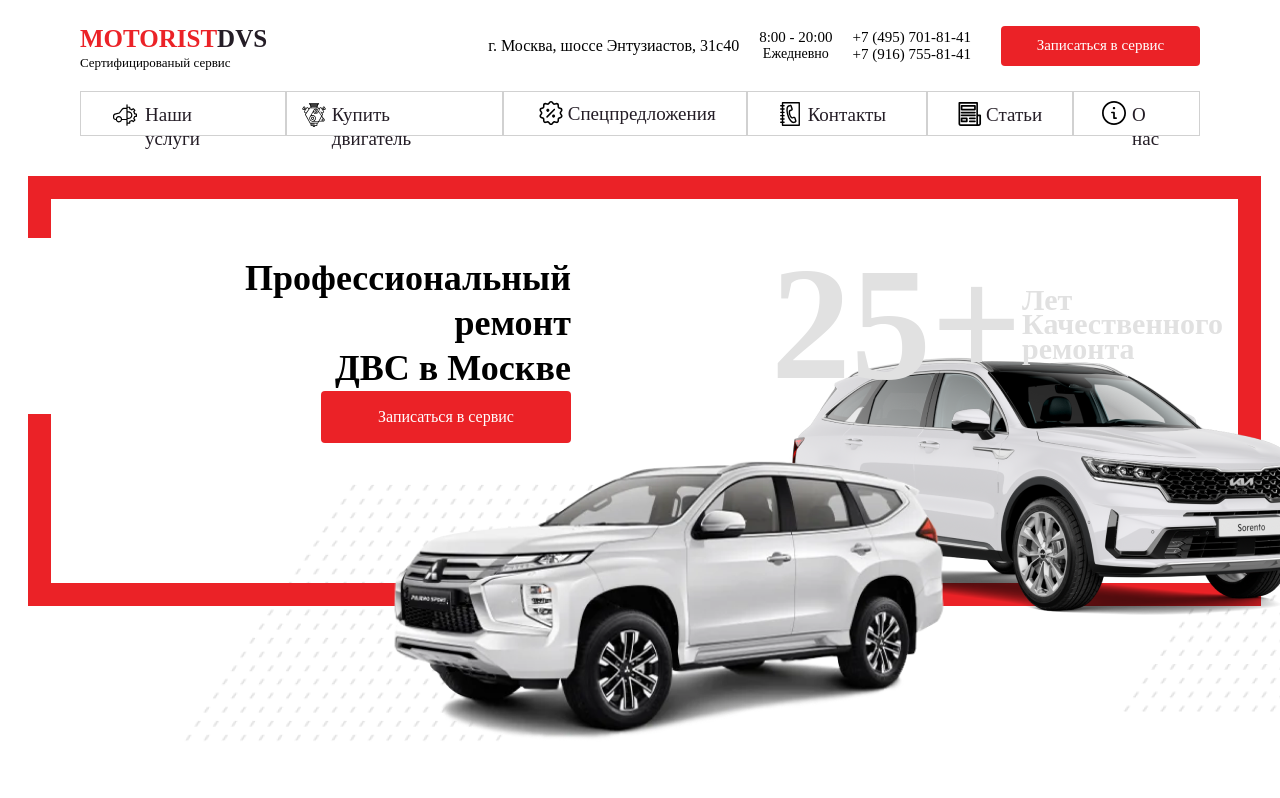
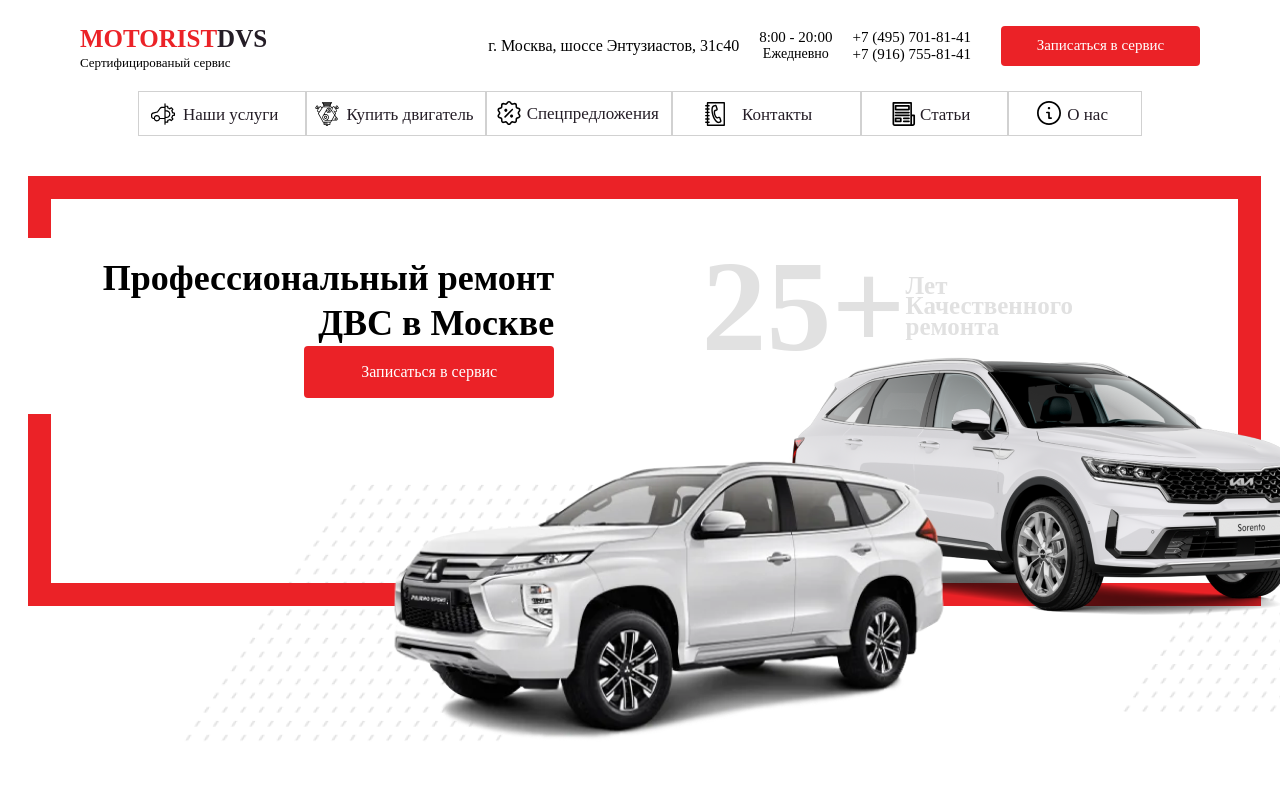
Before and after one commit to VadimBagrov/Project-1, a PHP site: page / in a window 1280 px wide; the page is wider, and only the part inside the window is pictured. Shown: the top 798 px of that part. Run offline with PHP 8.4, Linux system fonts and the light colour scheme; grey boxes are pictures that could not be loaded.

Commit message:
Add files via upload

```diff
--- a/scss/style.scss
+++ b/scss/style.scss
@@ -239,9 +239,9 @@
     display: flex;
     flex-direction: column;
     align-items: flex-end;
-    padding-left: 165px;
     padding-top: 50px;
-    margin-right: 200px;
+    padding-left: 10.031%;
+    margin-right: 12.159%;
   }
 
   &__left-btn {
@@ -1181,3 +1181,91 @@
     margin-bottom: 0;
   }
 }
+
+@media screen and (max-width: 1776px) {
+  .main-sec__left {
+    padding-top: 50px;
+    padding-left: 8.031%;
+    margin-right: 11.159%;
+  }
+}
+
+@media screen and (max-width: 1569px) {
+  .main-sec__left {
+    padding-top: 50px;
+    padding-left: 2.031%;
+    margin-right: 10.159%;
+  }
+}
+
+@media screen and (max-width: 1420px) {
+  .header {
+    &__block>p {
+      font-size: 17px;
+      font-weight: 400;
+      line-height: 24px;
+    }
+
+    &__usl {
+      background-position: 12px 10px;
+    }
+
+    &__dvig {
+      background-position: 8px 10px;
+    }
+
+    &__sp {
+      background-position: 10px 9px;
+    }
+  }
+
+  .usl {
+    margin-right: 27px;
+    margin-left: 44px;
+  }
+
+  .dvig {
+    margin-left: 39px;
+    margin-right: 11px;
+  }
+
+  .sp {
+    margin-left: 40px;
+    margin-right: 12px;
+  }
+
+  .con {
+    margin-right: 48px;
+    margin-left: 69px;
+  }
+
+  .stat {
+    margin-right: 37px;
+    margin-left: 58px;
+  }
+
+  .on {
+    margin-right: 33px;
+    margin-left: 58px;
+  }
+
+  .main-sec {
+    &__left {
+      padding-top: 50px;
+      padding-left: 2.031%;
+      margin-right: 13.159%;
+    }
+
+    &__year {
+      font-size: 130px;
+    }
+
+    &__text {
+      font-size: 25px;
+    }
+  }
+}
+
+@media screen and (max-width: 1339px) {}
+
+@media screen and (max-width: 1250px) {}
```
Also changed, not shown: css/style.min.css.
